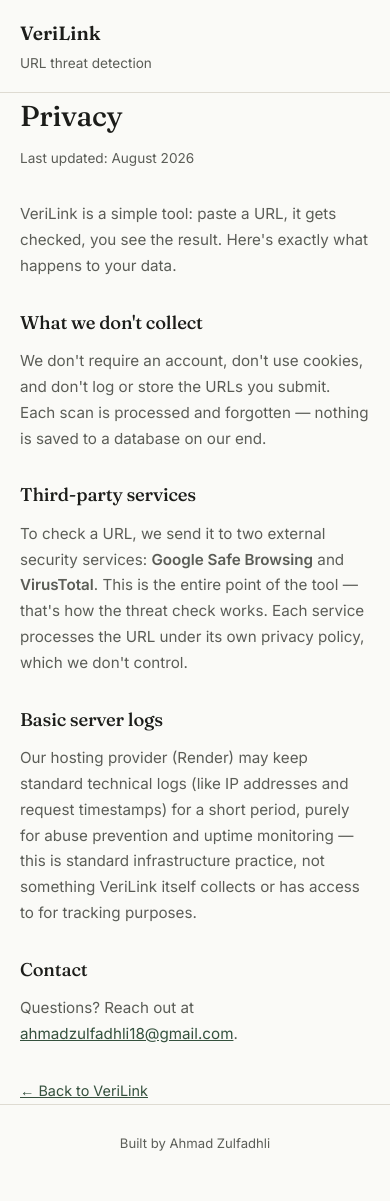
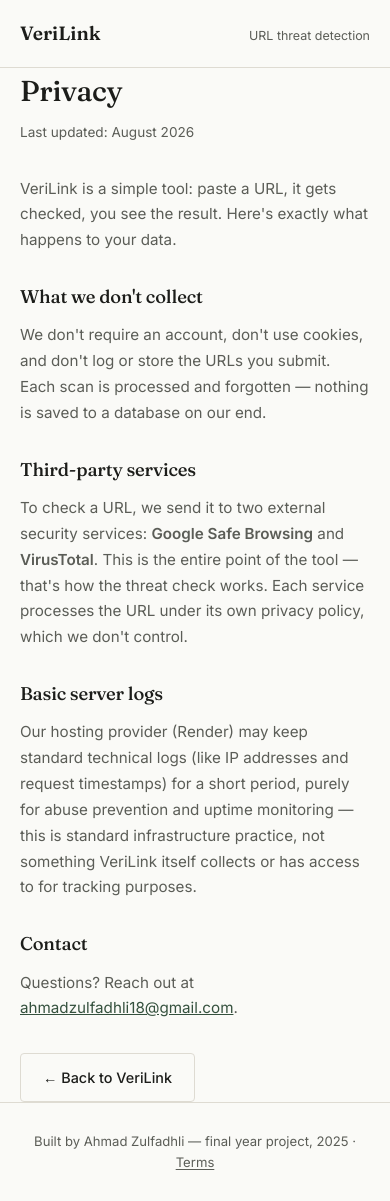
Before and after one commit to zul-net/verilink, a website: page public/privacy.html in a window 390 px wide. Drawn offline with Linux system fonts and the light colour scheme.

Commit message:
Fix header layout, button styling, add terms page and meta tags

```diff
--- a/public/privacy.html
+++ b/public/privacy.html
@@ -4,6 +4,7 @@
 <meta charset="UTF-8">
 <meta name="viewport" content="width=device-width, initial-scale=1.0">
 <title>Privacy — VeriLink</title>
+<meta name="description" content="How VeriLink handles your data: no accounts, no cookies, no stored URLs. Your scan is sent to Google Safe Browsing and VirusTotal and then forgotten.">
 <link rel="preconnect" href="https://fonts.googleapis.com">
 <link rel="preconnect" href="https://fonts.gstatic.com" crossorigin>
 <link href="https://fonts.googleapis.com/css2?family=Fraunces:ital,opsz,wght@0,9..144,300;0,9..144,500;0,9..144,600;1,9..144,400&family=Inter:wght@400;500;600&display=swap" rel="stylesheet">
@@ -38,11 +39,11 @@
     <p>Questions? Reach out at <a href="mailto:ahmadzulfadhli18@gmail.com" style="color: var(--accent);">ahmadzulfadhli18@gmail.com</a>.</p>
   </div>
 
-  <a href="/" style="display: inline-block; margin-top: 32px; color: var(--accent); font-size: 0.9rem;">&larr; Back to VeriLink</a>
+  <a href="/" class="btn btn-ghost" style="margin-top: 32px;">&larr; Back to VeriLink</a>
 </main>
 
 <footer>
-  <div class="wrap">Built by Ahmad Zulfadhli</div>
+  <div class="wrap">Built by Ahmad Zulfadhli — final year project, 2025 &middot; <a href="terms.html">Terms</a></div>
 </footer>
 
 </body>
--- a/public/styles.css
+++ b/public/styles.css
@@ -123,6 +123,27 @@ a.nav-mark:hover {
 }
 #scan-btn:hover { background: var(--accent); }
 #scan-btn:disabled { opacity: 0.6; cursor: wait; }
+
+.btn {
+  display: inline-block;
+  padding: 12px 22px;
+  border-radius: 4px;
+  font-family: 'Inter', sans-serif;
+  font-size: 0.9rem;
+  font-weight: 500;
+  text-decoration: none;
+  cursor: pointer;
+  transition: background 0.2s, color 0.2s, border-color 0.2s;
+}
+.btn-ghost {
+  background: transparent;
+  color: var(--ink);
+  border: 1px solid var(--line);
+}
+.btn-ghost:hover {
+  border-color: var(--accent);
+  color: var(--accent);
+}
 .hint {
   margin-top: 12px;
   font-size: 0.82rem;
@@ -245,9 +266,9 @@ footer a:hover {
 @media (max-width: 480px) {
   .wrap { padding: 0 20px; }
   .nav {
-    flex-direction: column;
-    align-items: flex-start;
-    gap: 4px;
+    flex-wrap: wrap;
+    row-gap: 4px;
   }
+  .nav-tag { font-size: 0.78rem; }
   header { padding: 18px 0; }
 }
```
Also changed, not shown: public/index.html (+3 -1 lines), public/terms.html (added, +56 -0 lines), server.js (+7 -0 lines).
